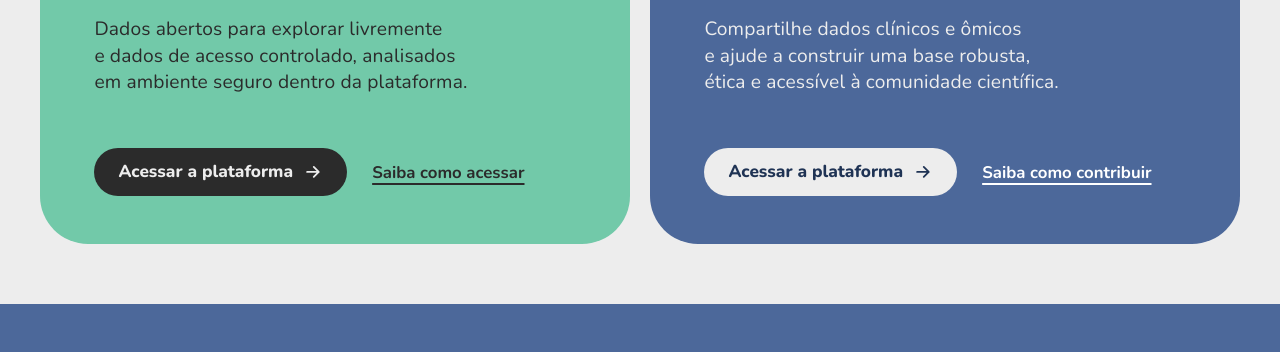
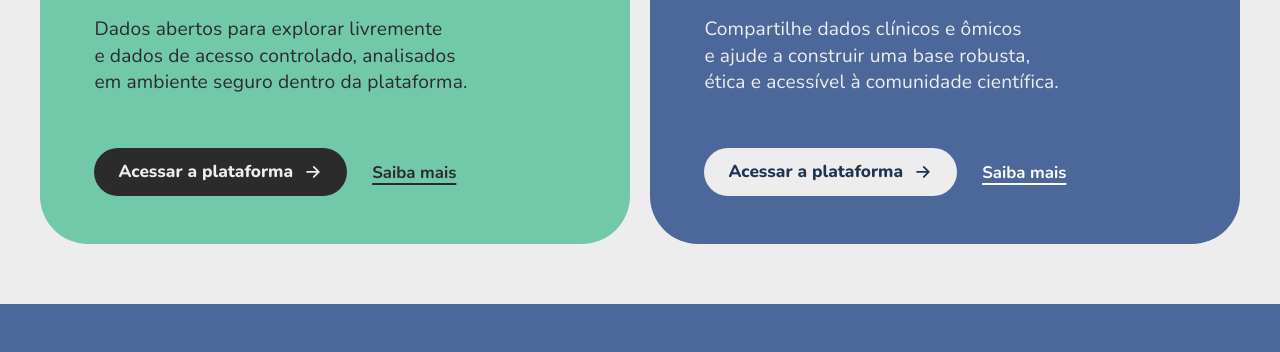
Before and after one commit to bioinformatics-inca/atpbr, a plain HTML site: page index.html in a window 1280 px wide. Shown: the part 7843-8195 px from the top of the page. Drawn offline with nearby package versions, Linux system fonts and the light colour scheme.

Commit message:
Cards do Participe: links "Saiba mais"
"Saiba como acessar" e "Saiba como contribuir" passam a ser "Saiba mais"
(EN: "Learn more"). Como os dois links têm o mesmo texto e levam a
páginas diferentes da wiki, cada um ganha um aria-label que diz o
destino, para leitores de tela.

Co-Authored-By: Claude Opus 5.5 <noreply@anthropic.com>

```diff
--- a/index.html
+++ b/index.html
@@ -970,7 +970,7 @@
                 </div>
                 <div class="cta-acoes">
                     <a href="#" class="cta-plataforma" data-plataforma>Acessar a plataforma <svg viewBox="0 0 24 24" fill="none" stroke="currentColor" stroke-width="2.2" stroke-linecap="round" stroke-linejoin="round" aria-hidden="true"><path d="M5 12h14M13 6l6 6-6 6"/></svg></a>
-                    <a href="./wiki/acesso-aos-dados.html" class="cta-saiba">Saiba como acessar</a>
+                    <a href="./wiki/acesso-aos-dados.html" class="cta-saiba" aria-label="Saiba mais sobre como acessar os dados">Saiba mais</a>
                 </div>
             </div>
             <div class="cta-card azul">
@@ -981,7 +981,7 @@
                 </div>
                 <div class="cta-acoes">
                     <a href="#" class="cta-plataforma" data-plataforma>Acessar a plataforma <svg viewBox="0 0 24 24" fill="none" stroke="currentColor" stroke-width="2.2" stroke-linecap="round" stroke-linejoin="round" aria-hidden="true"><path d="M5 12h14M13 6l6 6-6 6"/></svg></a>
-                    <a href="./wiki/submissao-de-dados.html" class="cta-saiba">Saiba como contribuir</a>
+                    <a href="./wiki/submissao-de-dados.html" class="cta-saiba" aria-label="Saiba mais sobre como contribuir com dados">Saiba mais</a>
                 </div>
             </div>
         </div>
```
Also changed, not shown: en.html (+2 -2 lines).
